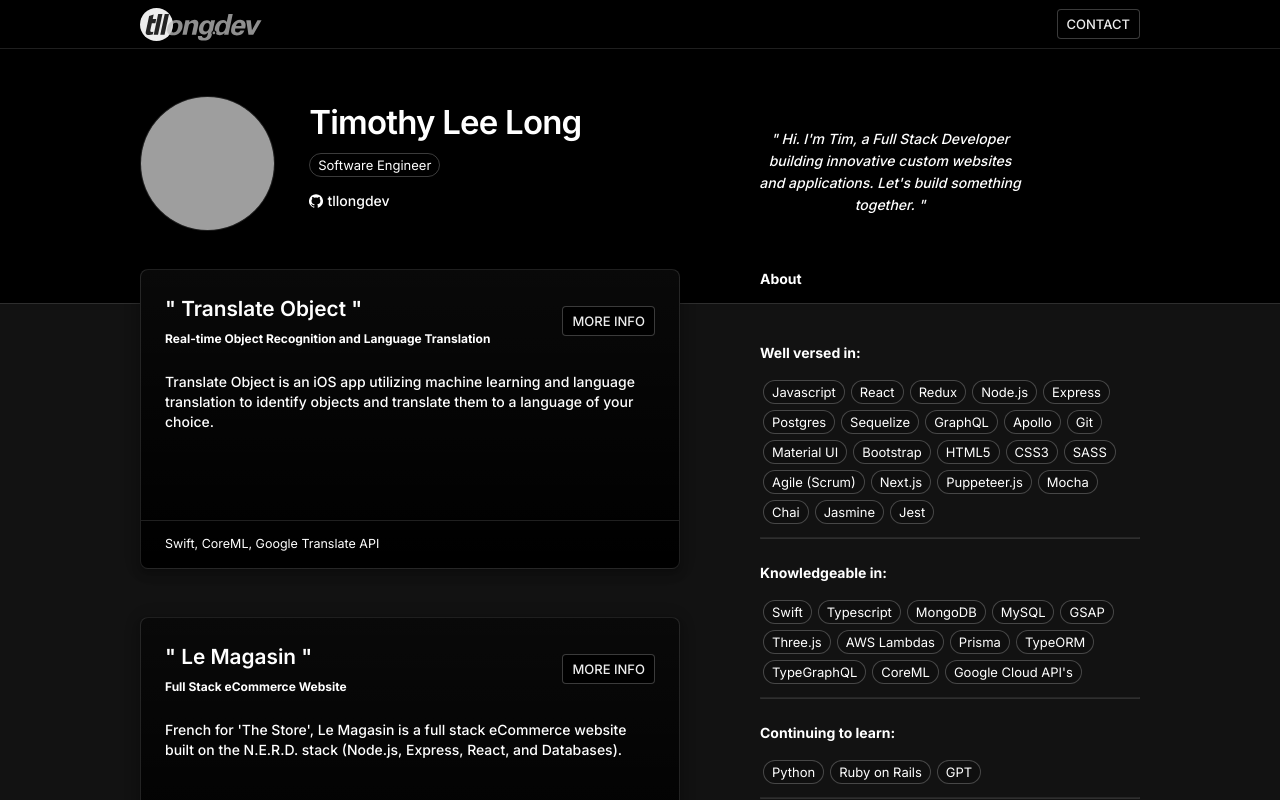
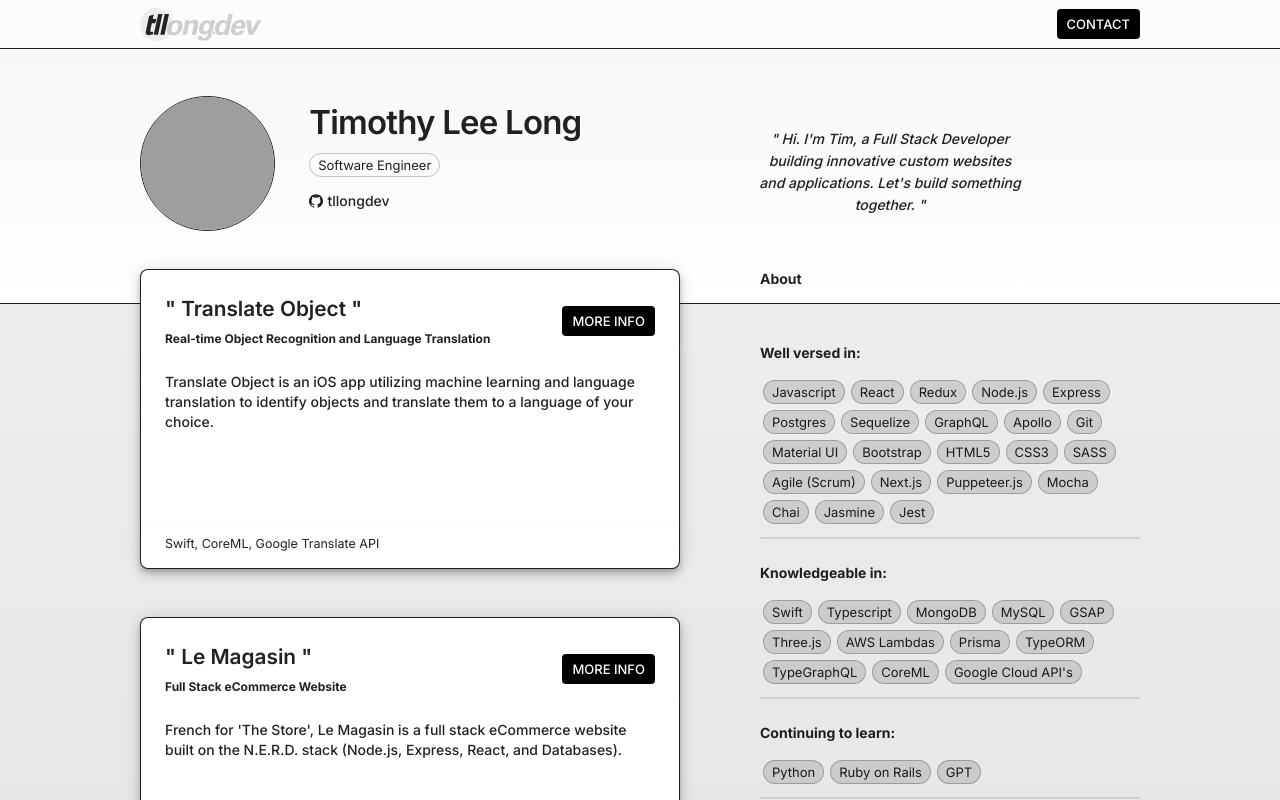
Before and after one commit to tllongdev/tllongDevSite, a Next.js app in the folder tllongdev/: page / in a window 1280 px wide. Shown: the top 800 px of the page. Built offline with nearby package versions, Linux system fonts and the light colour scheme; grey boxes are pictures that could not be loaded.

Commit message:
light mode

```diff
--- a/tllongdev/src/theme.js
+++ b/tllongdev/src/theme.js
@@ -12,7 +12,7 @@ const theme = createMuiTheme({
 		},
 	},
 	palette: {
-		type: 'dark',
+		type: 'light',
 		primary: {
 			main: '#5DBAA8',
 		},
```
